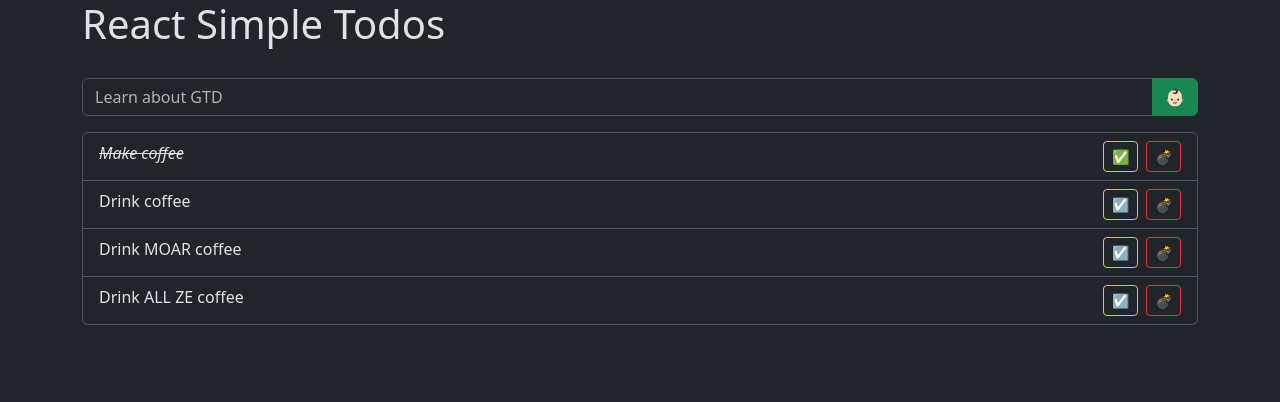
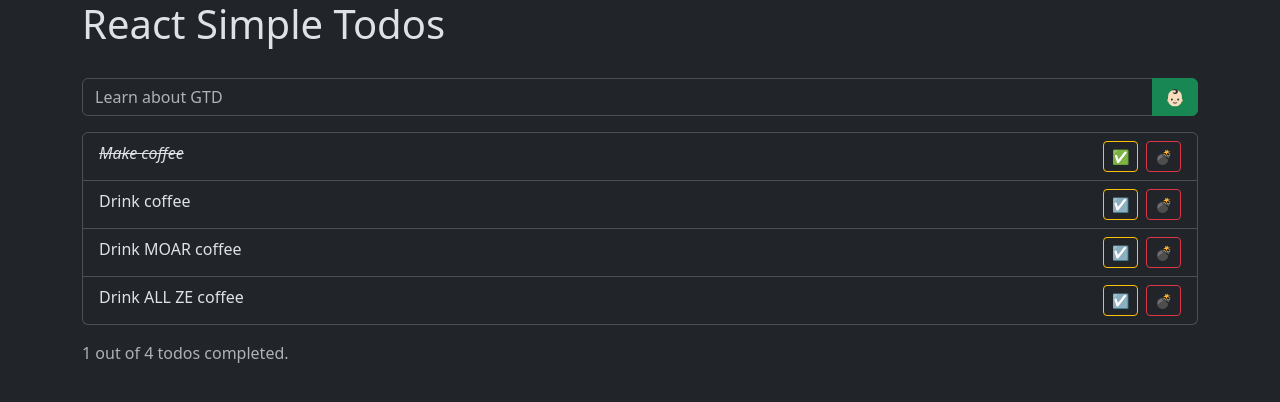
Before and after one commit to drblue/fed23-javascript-2, a React (Vite) app in the folder 02-react-simple-todos/: page / in a window 1280 px wide. Shown: the top 402 px of the page. Built offline with nearby package versions, Linux system fonts and the light colour scheme.

Commit message:
Show completed vs total number of todos.

```diff
--- a/02-react-simple-todos/src/App.tsx
+++ b/02-react-simple-todos/src/App.tsx
@@ -52,6 +52,7 @@ function App() {
 			</form>
 
 			{todos.length > 0 && (
+				<>
 					<ul className="todolist list-group">
 						{todos.map(todo => (
 							<li key={todo.id} className={todo.completed ? "done list-group-item" : "list-group-item"}>
@@ -70,6 +71,11 @@ function App() {
 							</li>
 						))}
 					</ul>
+
+					<p className="mt-3 text-muted">
+						{todos.filter(todo => todo.completed).length} out of {todos.length} todos completed.
+					</p>
+				</>
 			)}
 
 			{!todos.length && (
```
Lines whose indentation alone changed are shown as unchanged.
